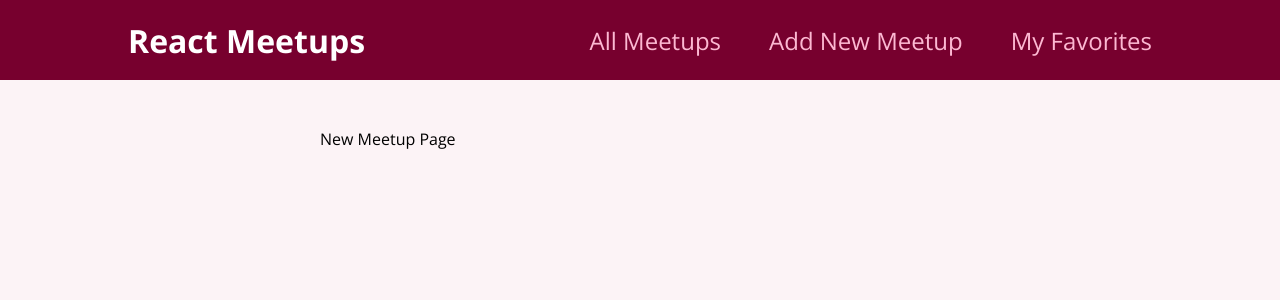
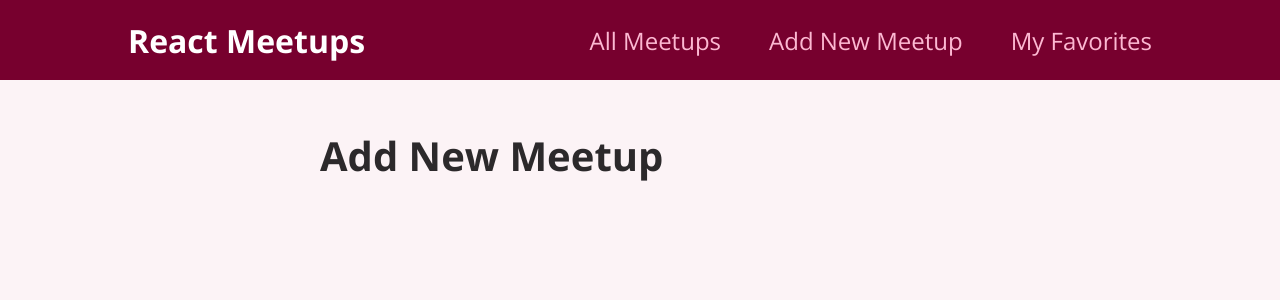
Before and after one commit to SeckMohameth/Live-Breath-Javascript, a React (Create React App) app in the folder meetup/: page /new-meetup in a window 1280 px wide. Shown: the top 300 px of the page. Built offline with nearby package versions, Linux system fonts and the light colour scheme.

Commit message:
setting up the form

```diff
--- a/meetup/src/pages/NewMeetup.js
+++ b/meetup/src/pages/NewMeetup.js
@@ -1,6 +1,8 @@
 function NewMeetupPage() {
 
-    return <div>New Meetup Page</div>;
+    return <section>
+      <h1>Add New Meetup</h1>
+    </section>;
 
   }
 
```
Also changed, not shown: meetup/src/components/meetups/NewMeetupForm.js (added, +7 -0 lines).
